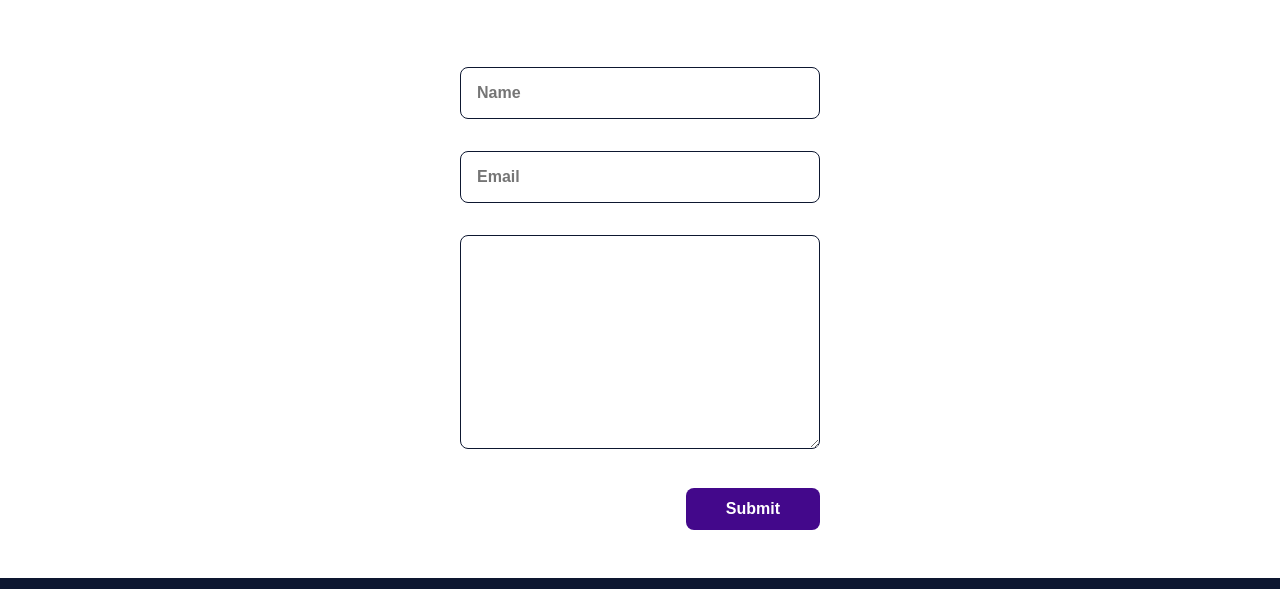
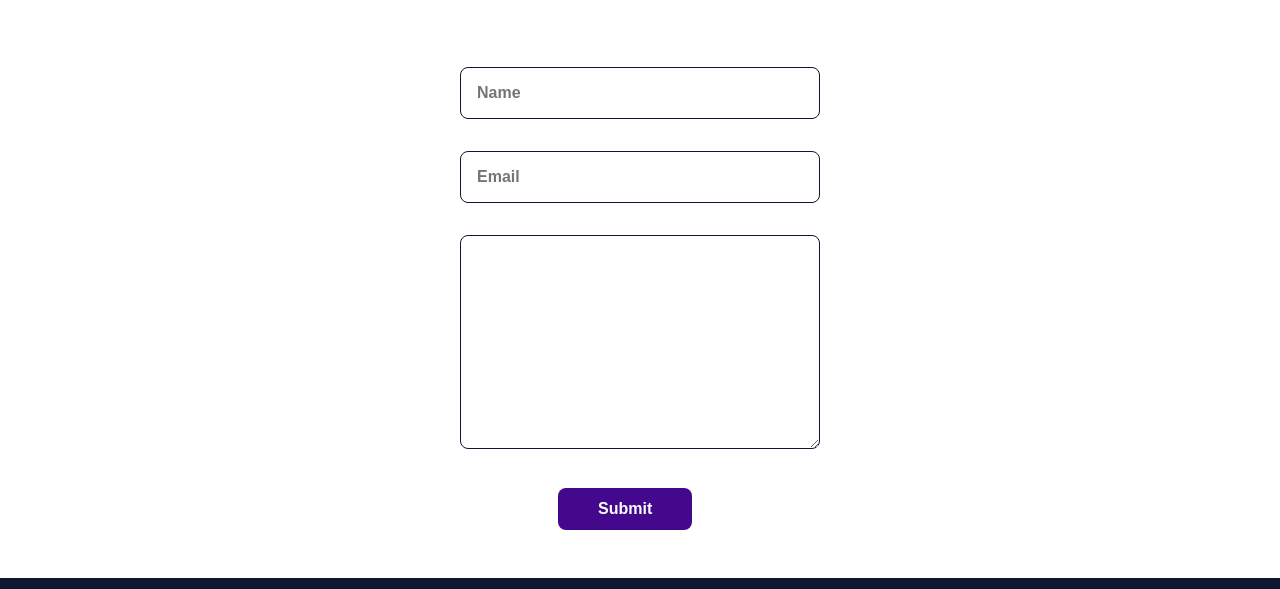
Before and after one commit to tosinbee/tosinbadmus, a plain HTML site: page index.html in a window 1280 px wide. Shown: the part 2469-3058 px from the top of the page. Drawn offline with nearby package versions, Linux system fonts and the light colour scheme.

Commit message:
new changes

```diff
--- a/assets/css/styles.css
+++ b/assets/css/styles.css
@@ -375,7 +375,7 @@ img {
   outline: none;
   font-size: var(--normal-font-size);
   cursor: pointer;
-  margin-left: auto;
+  margin-left: 98px;
 }
 
 /* ===== FOOTER =====*/
```
